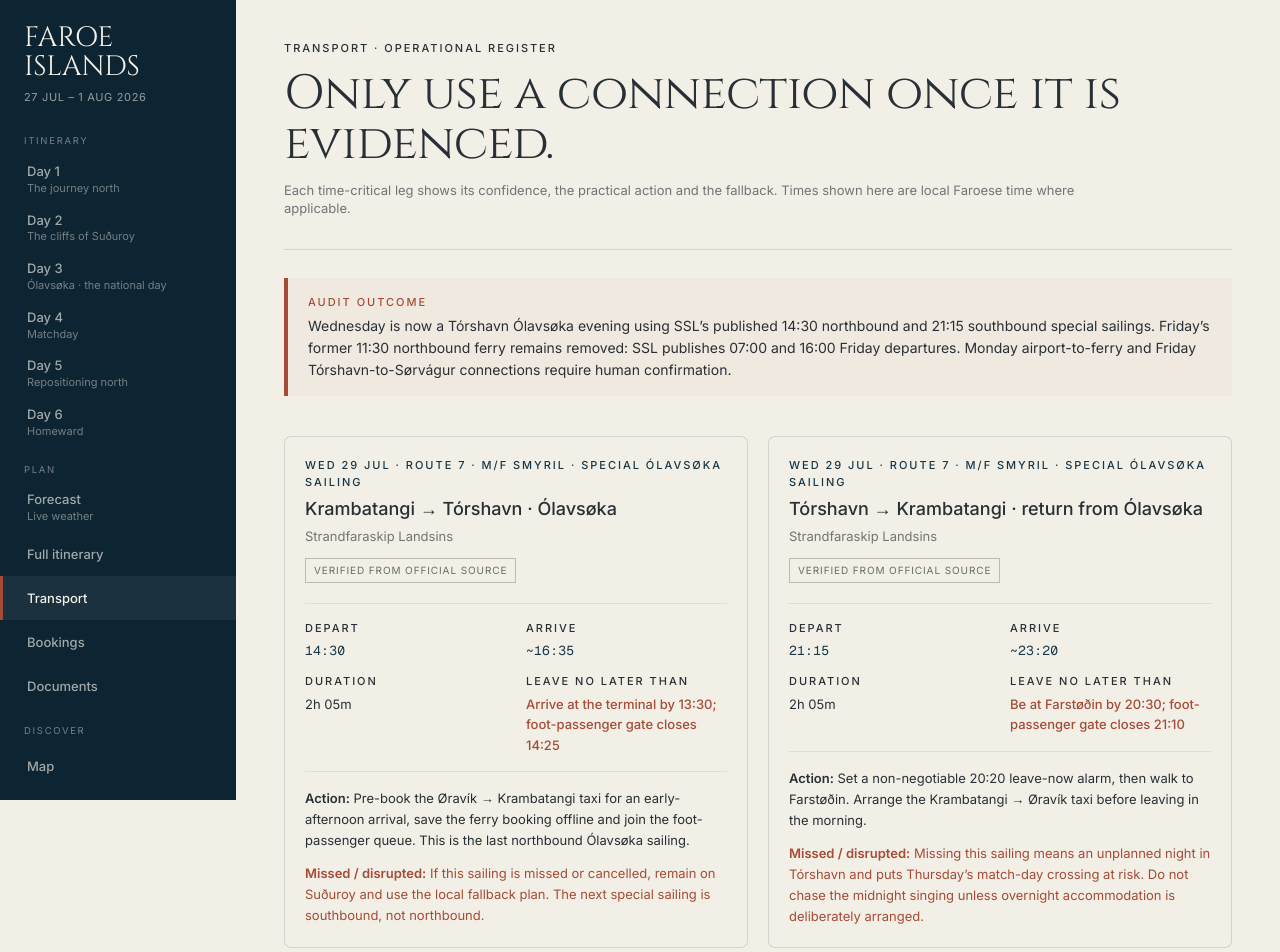
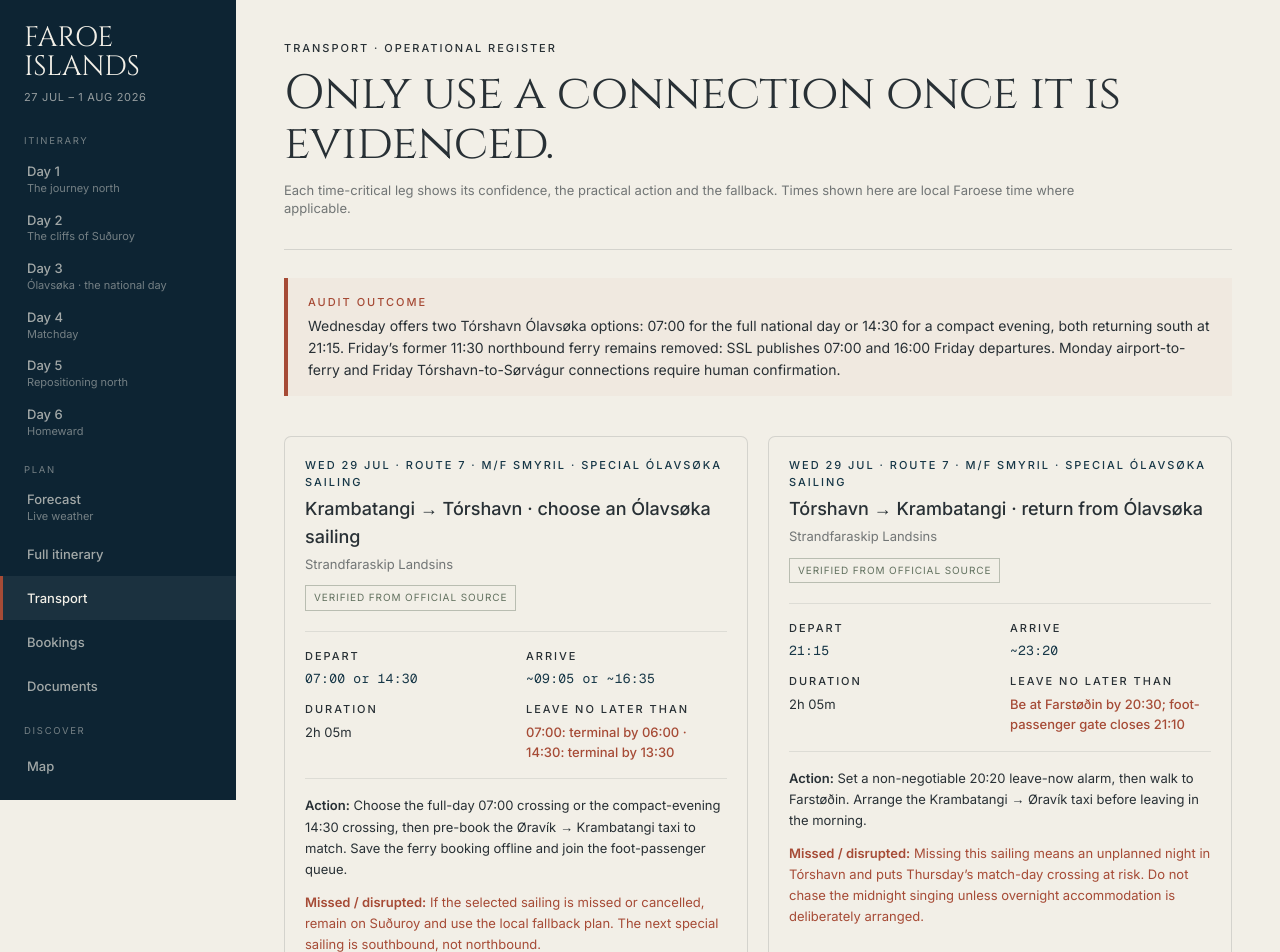
Before and after one commit to DeclanD2025/FAROES, a Next.js app: page /transport in a window 1280 px wide. Shown: the top 952 px of the page. Built offline with nearby package versions, Linux system fonts and the light colour scheme.

Commit message:
Present both Olavsoka ferry options

```diff
--- a/app/transport/page.tsx
+++ b/app/transport/page.tsx
@@ -19,7 +19,7 @@ function LegCard({ leg }: { leg: TransportLeg }) {
 export default function TransportPage() {
   return <article className="px-6 sm:px-8 lg:px-12 pt-10 pb-20 max-w-[72rem]">
     <header className="pb-8 border-b border-basalt/15"><p className="label">Transport · operational register</p><h1 className="mt-3 text-[clamp(2rem,4.4vw,3rem)] leading-[1.04] tracking-[-.012em] text-basalt" style={{ fontFamily: "var(--font-cinzel)" }}>Only use a connection once it is evidenced.</h1><p className="caption mt-3 max-w-[50rem]">Each time-critical leg shows its confidence, the practical action and the fallback. Times shown here are local Faroese time where applicable.</p></header>
-    <aside className="mt-7 max-w-[60rem] border-l-4 border-rust bg-rust/[.04] px-5 py-4"><p className="label text-rust">Audit outcome</p><p className="mt-1 text-[14px] text-basalt">Wednesday is now a Tórshavn Ólavsøka evening using SSL’s published 14:30 northbound and 21:15 southbound special sailings. Friday’s former 11:30 northbound ferry remains removed: SSL publishes 07:00 and 16:00 Friday departures. Monday airport-to-ferry and Friday Tórshavn-to-Sørvágur connections require human confirmation.</p></aside>
+    <aside className="mt-7 max-w-[60rem] border-l-4 border-rust bg-rust/[.04] px-5 py-4"><p className="label text-rust">Audit outcome</p><p className="mt-1 text-[14px] text-basalt">Wednesday offers two Tórshavn Ólavsøka options: 07:00 for the full national day or 14:30 for a compact evening, both returning south at 21:15. Friday’s former 11:30 northbound ferry remains removed: SSL publishes 07:00 and 16:00 Friday departures. Monday airport-to-ferry and Friday Tórshavn-to-Sørvágur connections require human confirmation.</p></aside>
     <section className="mt-10 grid grid-cols-1 xl:grid-cols-2 gap-5">{CRITICAL_TRANSPORT.map((leg) => <LegCard key={leg.id} leg={leg} />)}</section>
     <section className="mt-10 max-w-[60rem] border border-basalt/15 rounded-[7px] p-5"><h2 className="label">Before leaving home</h2><ul className="mt-3 space-y-2 text-[13px] text-basalt/80"><li>• Save the Route 7 and Route 700 pages offline, then check them again on the morning of travel.</li><li>• Pre-book taxis for both Øravík ↔ Krambatangi movements; Route 700 includes request-only services.</li><li>• A Tourist Travel Card does not pay for a pre-booked ferry ticket or reserve a seat.</li><li>• Carry food, water, a warm layer, charger and overnight essentials on the Thursday match journey.</li></ul></section>
     <p className="mt-8 caption">Sources checked {OFFICIAL_SOURCES.sslRoute7.checked}: <a className="text-fjord underline underline-offset-4" href={OFFICIAL_SOURCES.sslRoute7.url} target="_blank" rel="noreferrer">Route 7</a>, <a className="text-fjord underline underline-offset-4" href={OFFICIAL_SOURCES.sslRoute700.url} target="_blank" rel="noreferrer">Route 700</a>, and <a className="text-fjord underline underline-offset-4" href={OFFICIAL_SOURCES.sslTravelCard.url} target="_blank" rel="noreferrer">Travel Card conditions</a>.</p>
--- a/components/operational-day.tsx
+++ b/components/operational-day.tsx
@@ -14,7 +14,7 @@ const FaroesMap = dynamic(() => import("@/components/map/faroes-map"), {
 });
 
 const MAPS: Record<number, { filter: MapFilter; title: string; detail: string }> = {
-  3: { filter: "journey", title: "Ólavsøka crossing map", detail: "Øravík → Krambatangi → Tórshavn on the 14:30 Smyril, then the 21:15 return to Suðuroy." },
+  3: { filter: "journey", title: "Ólavsøka crossing map", detail: "Choose the 07:00 full-day or 14:30 evening Smyril to Tórshavn; both return to Suðuroy at 21:15." },
   5: { filter: "journey-outbound", title: "Northbound repositioning map", detail: "The geographical sequence remains Suðuroy → Tórshavn → Sørvágur; confirm the Friday connection before travelling." },
 };
 
--- a/lib/data/decision-trees.ts
+++ b/lib/data/decision-trees.ts
@@ -72,7 +72,7 @@ export const DAY3_DECISION: DecisionTree = {
   id: "day3-olavsoka",
   day: 3,
   title: "Ólavsøka plan · Wednesday 29 July",
-  decisionBy: "12:30 — check ferry status + Tórshavn weather",
+  decisionBy: "Choose 07:00 the evening before, or decide by 12:30 for 14:30",
   nodes: [
     {
       id: "d3-olavsoka",
@@ -80,7 +80,7 @@ export const DAY3_DECISION: DecisionTree = {
       options: [
         {
           label: "Ferry to Tórshavn",
-          description: "14:30 special sailing north → an Ólavsøka evening in Tórshavn, then the 21:15 return. Be at Krambatangi by 13:30 and leave the city centre at 20:20.",
+          description: "Choose 07:00 for the full national day (terminal by 06:00) or 14:30 for the evening (terminal by 13:30). Both return at 21:15; leave the city centre at 20:20.",
           planId: "d3-torshavn",
           likelihood: "preferred",
         },
--- a/lib/data/itinerary.ts
+++ b/lib/data/itinerary.ts
@@ -139,15 +139,15 @@ export const DAYS: DayPlan[] = [
     weekday: "Wednesday",
     iso: "2026-07-29",
     chapter: "Ólavsøka",
-    location: "Øravík · Krambatangi · Tórshavn",
+    location: "Øravík · Krambatangi · Tórshavn · choose 07:00 or 14:30",
     narrative:
-      "An Ólavsøka evening in the capital. Take the special afternoon Smyril north, join Tórshavn for food, music and the festival atmosphere, then protect the 21:15 sailing back to Suðuroy for match day tomorrow.",
+      "Choose a full national day or a compact Ólavsøka evening in the capital, then protect the 21:15 sailing back to Suðuroy for match day tomorrow.",
     stages: [
-      { kind: "ferry", ref: "M/F Smyril", dep: "Krambatangi 14:30", arr: "Tórshavn ~16:35", note: "Special Ólavsøka sailing · arrive at the terminal by 13:30" },
-      { kind: "anchor", time: "Evening", title: "Ólavsøka in Tórshavn", detail: "Harbour, exhibitions, food, music and the live city programme. Most normal shops are closed." },
+      { kind: "ferry", ref: "M/F Smyril", dep: "Krambatangi 07:00 or 14:30", arr: "Tórshavn ~09:05 or ~16:35", note: "Special Ólavsøka choices · terminal by 06:00 or 13:30" },
+      { kind: "anchor", time: "Day / evening", title: "Ólavsøka in Tórshavn", detail: "07:00 gives the official programme and full day; 14:30 gives food, music and evening atmosphere. Most normal shops are closed." },
       { kind: "ferry", ref: "M/F Smyril", dep: "Tórshavn 21:15", arr: "Krambatangi ~23:20", note: "Return · be at Farstøðin by 20:30", critical: true },
     ],
-    couldDisrupt: "Festival demand, weather or a missed departure. The final special northbound sailing is 14:30, followed by the 21:15 southbound return; pre-arrange both Øravík ↔ Krambatangi transfers.",
+    couldDisrupt: "Festival demand, weather or a missed departure. Choose 07:00 for the full day or 14:30 for the evening; both use the 21:15 southbound return. Pre-arrange both Øravík ↔ Krambatangi transfers.",
     composition: "map-led",
     heroCue: {
       caption: "Tórshavn on Ólavsøka — the harbour fills with boats, crowds, and the sound of chain dancing.",
--- a/lib/data/operations.ts
+++ b/lib/data/operations.ts
@@ -50,16 +50,16 @@ export const CRITICAL_TRANSPORT: TransportLeg[] = [
   {
     id: "olavsoka-north",
     date: "Wed 29 Jul",
-    title: "Krambatangi → Tórshavn · Ólavsøka",
+    title: "Krambatangi → Tórshavn · choose an Ólavsøka sailing",
     operator: "Strandfaraskip Landsins",
     service: "Route 7 · M/F Smyril · special Ólavsøka sailing",
-    departure: "14:30",
-    arrival: "~16:35",
+    departure: "07:00 or 14:30",
+    arrival: "~09:05 or ~16:35",
     duration: "2h 05m",
-    leaveBy: "Arrive at the terminal by 13:30; foot-passenger gate closes 14:25",
+    leaveBy: "07:00: terminal by 06:00 · 14:30: terminal by 13:30",
     confidence: "Verified from official source",
-    action: "Pre-book the Øravík → Krambatangi taxi for an early-afternoon arrival, save the ferry booking offline and join the foot-passenger queue. This is the last northbound Ólavsøka sailing.",
-    fallback: "If this sailing is missed or cancelled, remain on Suðuroy and use the local fallback plan. The next special sailing is southbound, not northbound.",
+    action: "Choose the full-day 07:00 crossing or the compact-evening 14:30 crossing, then pre-book the Øravík → Krambatangi taxi to match. Save the ferry booking offline and join the foot-passenger queue.",
+    fallback: "If the selected sailing is missed or cancelled, remain on Suðuroy and use the local fallback plan. The next special sailing is southbound, not northbound.",
   },
   {
     id: "olavsoka-south",
@@ -165,19 +165,19 @@ export const DAY_OPERATIONS = [
   {
     number: 3,
     date: "Wednesday 29 July 2026 · Ólavsøka",
-    base: "Øravík → Krambatangi → Tórshavn → Øravík",
+    base: "Øravík → Krambatangi → Tórshavn → Øravík · choose 07:00 or 14:30 outbound",
     chapter: "Ólavsøka",
-    briefing: "Take the afternoon Smyril to Tórshavn for the evening of Ólavsøka; protect the 21:15 return.",
+    briefing: "Choose a full day in Tórshavn or a compact evening visit, then protect the 21:15 return.",
     carry: ["ferry booking", "charged power bank", "water and food", "waterproof and warm layer", "cash/card"],
     actions: [
-      ["13:15 · taxi to Krambatangi", "Use the pre-booked Øravík transfer. Aim to be at the terminal by 13:30; this is an Ólavsøka sailing, so do not rely on a last-minute local bus."],
-      ["14:30 · Smyril northbound", "Route 7 sails to Tórshavn (about 2h 05m). Keep the booking ready; the foot-passenger gate closes at 14:25."],
-      ["~16:35 · Tórshavn", "Walk into the centre and use the live programme on Tímin to choose between exhibitions, food, music and the evening festival atmosphere. Road closures shift during the day."],
-      ["Late afternoon · festival rhythm", "Use the harbour, Tinganes, food stalls, music and chain dancing as the day unfolds. The 29th is a holiday: treat shops as closed unless you have confirmed otherwise."],
+      ["Choose your departure", "07:00 arrives around 09:05 and gives the full national day; 14:30 arrives around 16:35 and gives a compact Ólavsøka evening. Both return on the 21:15 Smyril."],
+      ["07:00 option · full day", "Pre-book the Øravík taxi to reach Krambatangi by 06:00; the foot-passenger gate closes at 06:55. Use the morning for the official programme, then take the festival at an easy pace."],
+      ["14:30 option · evening", "Pre-book the Øravík taxi to reach Krambatangi by 13:30; the foot-passenger gate closes at 14:25. Arrive around 16:35 for food, music and the evening atmosphere."],
+      ["In Tórshavn", "Use the harbour, Tinganes, food stalls, music and chain dancing as the day unfolds. The 29th is a holiday: treat shops as closed unless you have confirmed otherwise."],
       ["20:20 · leave for Farstøðin", "Set an alarm and leave the centre for the ferry terminal. Be there by 20:30; the 21:15 foot-passenger gate closes at 21:10."],
       ["21:15 · Smyril southbound", "Return to Krambatangi around 23:20, then take the pre-arranged taxi to Øravík. Save Thursday’s match-day items for packing before bed."],
     ],
-    risk: "The 14:30 northbound ferry is the last published special Route 7 sailing to Tórshavn on Ólavsøka Day. Festival crowds and weather make a 13:30 terminal arrival and a strict evening exit essential.",
+    risk: "Both published northbound Ólavsøka sailings return only on the 21:15 ferry. Festival crowds and weather make the selected terminal arrival time—and a strict 20:20 evening exit—essential.",
   },
   {
     number: 4,
```
Also changed, not shown: components/day-three-field-guide.tsx (+11 -7 lines).
